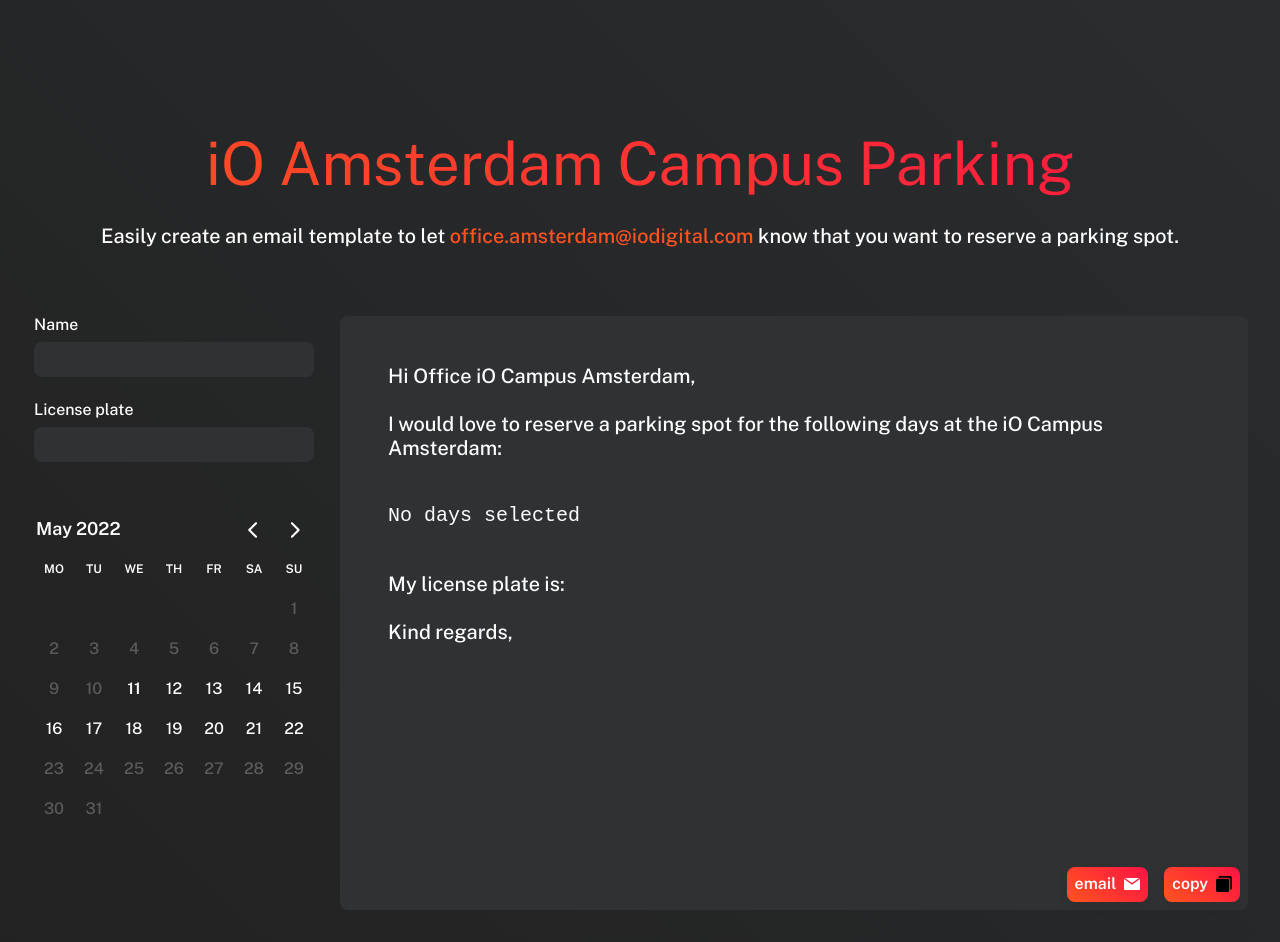
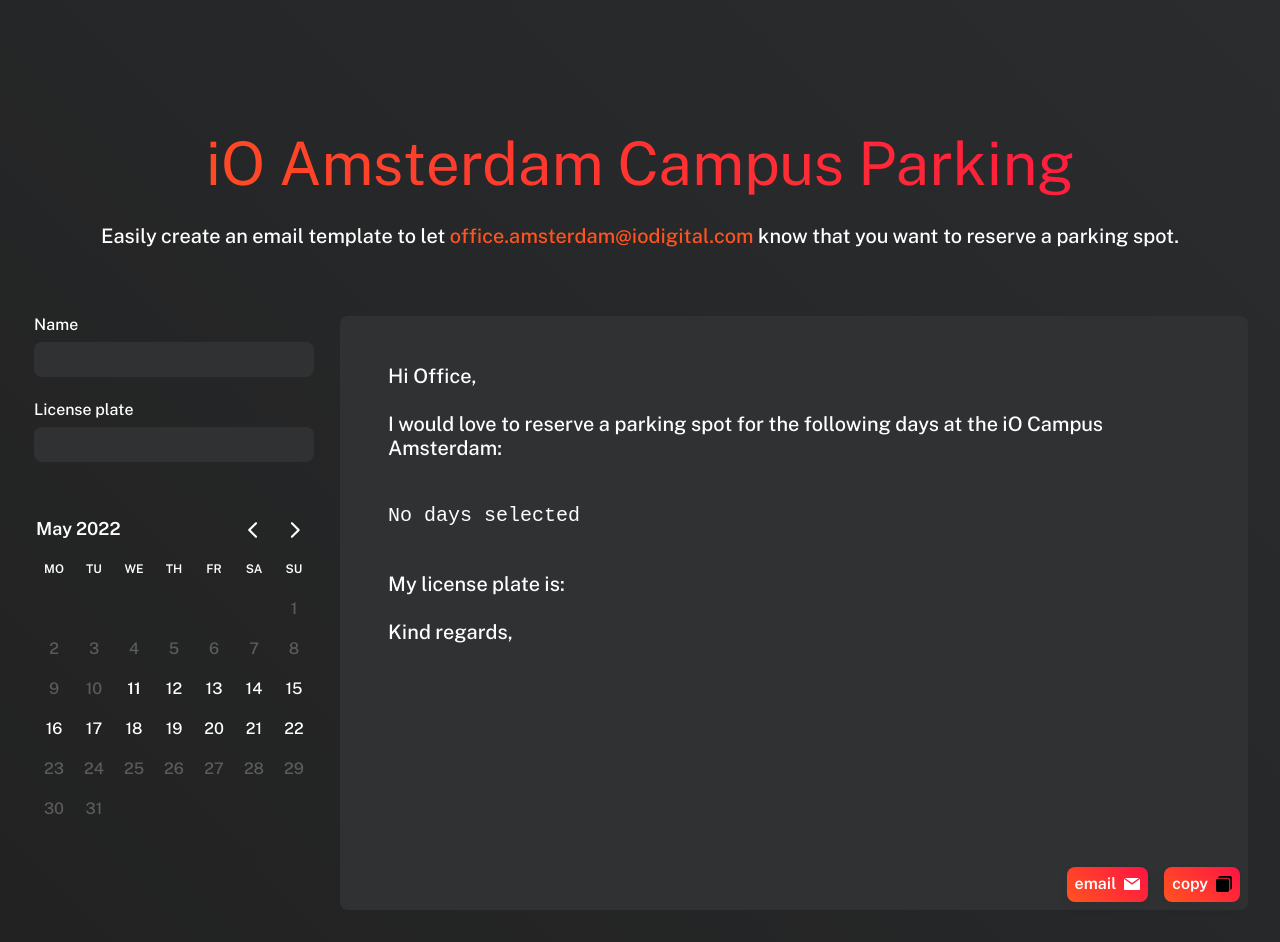
Before and after one commit to DaveBitter/io-campus-amsterdam-parking, a Next.js app: page / in a window 1280 px wide. Built offline with nearby package versions, Linux system fonts and the light colour scheme.

Commit message:
fix(app): fix formatting

```diff
--- a/pages/index.tsx
+++ b/pages/index.tsx
@@ -35,7 +35,7 @@
   selectedPartsOfDay[key]?.evening && list.push("evening");
 
   // @ts-ignore
-  return new Intl.ListFormat("en", {
+  return new Intl.ListFormat("nl", {
     style: "long",
     type: "conjunction",
   }).format(list);
@@ -150,11 +150,13 @@
             {selectedDays?.map((selectedDay: Date, index) => (
               <li key={selectedDay.toString()}>
                 {new Intl.DateTimeFormat("en", {
+                  weekday: "long",
+                }).format(selectedDay)}{" "}
+                {new Intl.DateTimeFormat("nl", {
                   day: "numeric",
-                  weekday: "long",
                   month: "numeric",
                   year: "numeric",
-                }).format(selectedDay)}
+                }).format(selectedDay)}{" "}
                 <div className="form__radio-group">
                   <div className="form__radio-item">
                     <input
@@ -213,7 +215,7 @@
           </ol>
         </fieldset>
         <output className="form__output copy--large" ref={outputRef}>
-          Hi Office iO Campus Amsterdam,
+          Hi Office,
           <br />
           <br />I would love to reserve a parking spot for the following days at
           the iO Campus Amsterdam:
@@ -224,8 +226,10 @@
               <Fragment key={selectedDay.toString()}>
                 -{" "}
                 {new Intl.DateTimeFormat("en", {
+                  weekday: "long",
+                }).format(selectedDay)}{" "}
+                {new Intl.DateTimeFormat("nl", {
                   day: "numeric",
-                  weekday: "long",
                   month: "numeric",
                   year: "numeric",
                 }).format(selectedDay)}{" "}
```
